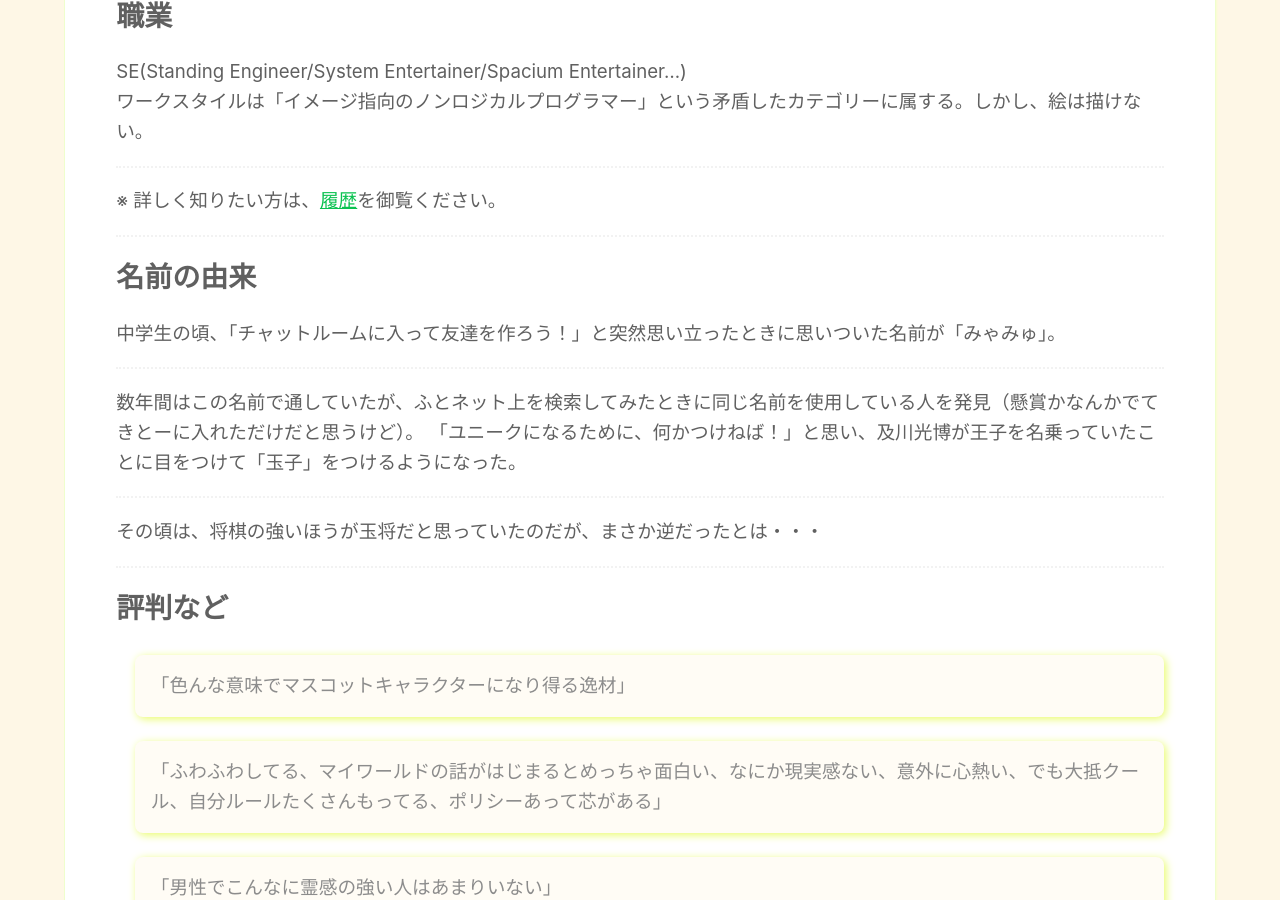
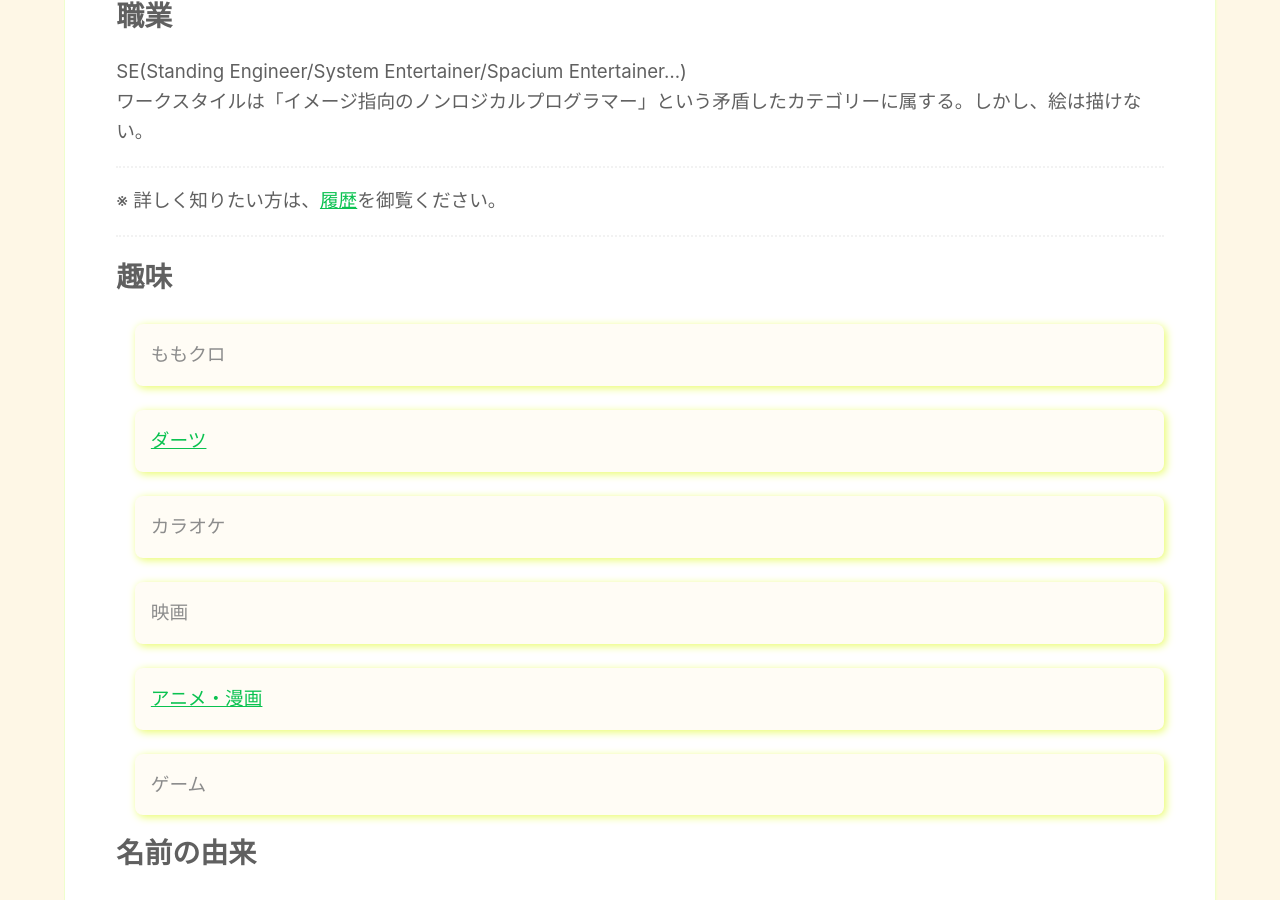
Before and after one commit to myamyu/myamyu.github.io, a Jekyll site: the page built from index.md, in a window 1280 px wide and 900 px high, scrolled down 799 px. Built offline with Jekyll 4.4.1, drawn with Linux system fonts in a browser that asks for light colours.

Commit message:
indexに趣味欄追加

```diff
--- a/index.md
+++ b/index.md
@@ -21,6 +21,16 @@ SE(Standing Engineer/System Entertainer/Spacium Entertainer...)
 ワークスタイルは「イメージ指向のノンロジカルプログラマー」という矛盾したカテゴリーに属する。しかし、絵は描けない。
 
 ※ 詳しく知りたい方は、[履歴](/history.html)を御覧ください。
+
+趣味
+-----
+
+- ももクロ
+- [ダーツ](/darts/)
+- カラオケ
+- 映画
+- [アニメ・漫画](/anime/)
+- ゲーム
 
 名前の由来
 -----------
```
